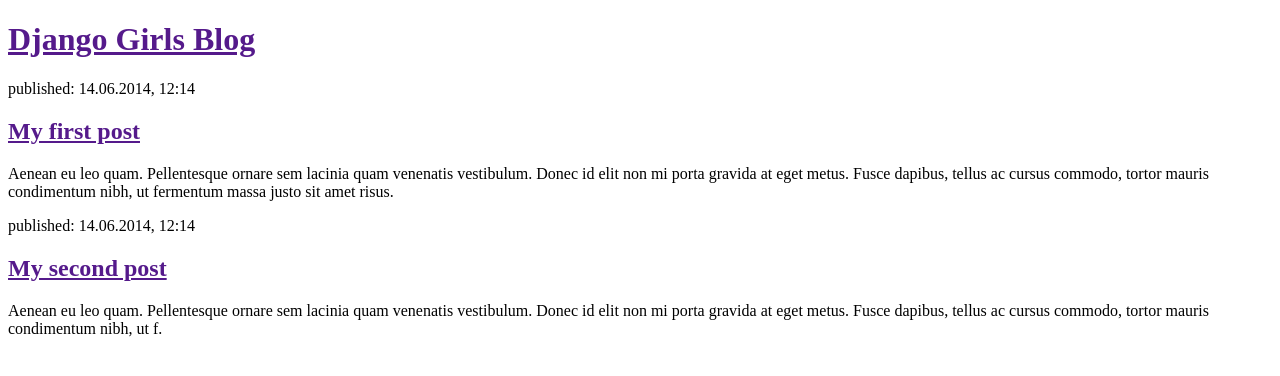
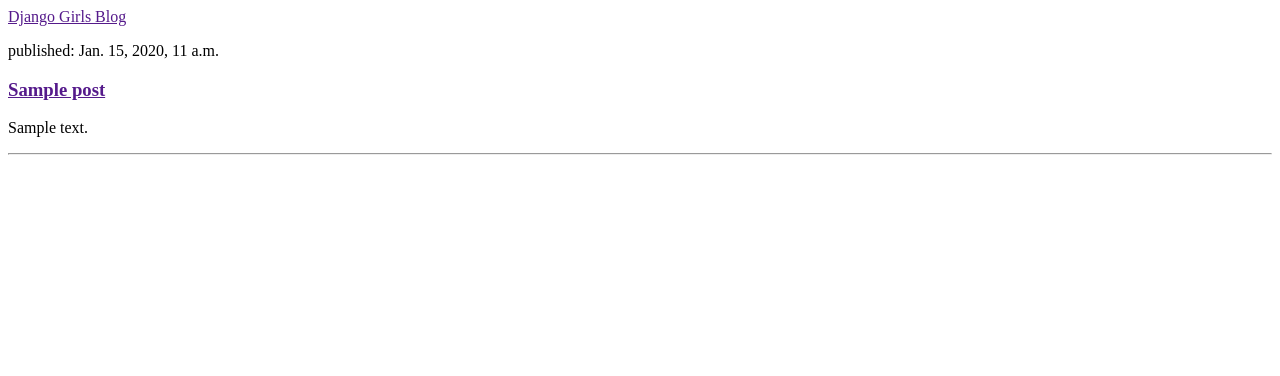
Before and after one commit to vicst/my-first-blog, a Django app: template blog/templates/blog/post_list.html in a window 1280 px wide. Shown: the top 376 px of the page. Run offline with Django 3.2, Linux system fonts and the light colour scheme; the template is opened without the code that fills it: values that come from a table or form of the project are taken from there, others are empty; tables that the repository leaves empty hold one stand-in row (values such as "Sample post").

Commit message:
Modified blog views to create dinamyc content in post_list.html

```diff
--- a/blog/templates/blog/post_list.html
+++ b/blog/templates/blog/post_list.html
@@ -5,19 +5,16 @@
     </head>
     <body>
         <div>
-            <h1><a href="">Django Girls Blog</a></h1>
+            <h1quir><a href="">Django Girls Blog</a></h1quir>
         </div>
 
         <div>
-            <p>published: 14.06.2014, 12:14</p>
-            <h2><a href="">My first post</a></h2>
-            <p>Aenean eu leo quam. Pellentesque ornare sem lacinia quam venenatis vestibulum. Donec id elit non mi porta gravida at eget metus. Fusce dapibus, tellus ac cursus commodo, tortor mauris condimentum nibh, ut fermentum massa justo sit amet risus.</p>
+            {%for post in posts%}
+                <p>published: {{post.publish_date}}</p>
+                <h3><a href = "">{{post.title}}</a></h3>
+                <p>{{post.text|linebreaksbr}}</p>
+                <hr>
         </div>
-
-        <div>
-            <p>published: 14.06.2014, 12:14</p>
-            <h2><a href="">My second post</a></h2>
-            <p>Aenean eu leo quam. Pellentesque ornare sem lacinia quam venenatis vestibulum. Donec id elit non mi porta gravida at eget metus. Fusce dapibus, tellus ac cursus commodo, tortor mauris condimentum nibh, ut f.</p>
-        </div>
+            {% endfor %}
     </body>
 </html>
--- a/blog/views.py
+++ b/blog/views.py
@@ -1,6 +1,9 @@
 from django.shortcuts import render
+from django .utils import timezone
+from .models import Post
 
 # Create your views here.
 
 def post_list(request):
-    return render(request, 'blog/post_list.html', {})
+    posts = Post.objects.filter(publish_date__lte = timezone.now()).order_by('publish_date')
+    return render(request, 'blog/post_list.html', {'posts':posts})
```
